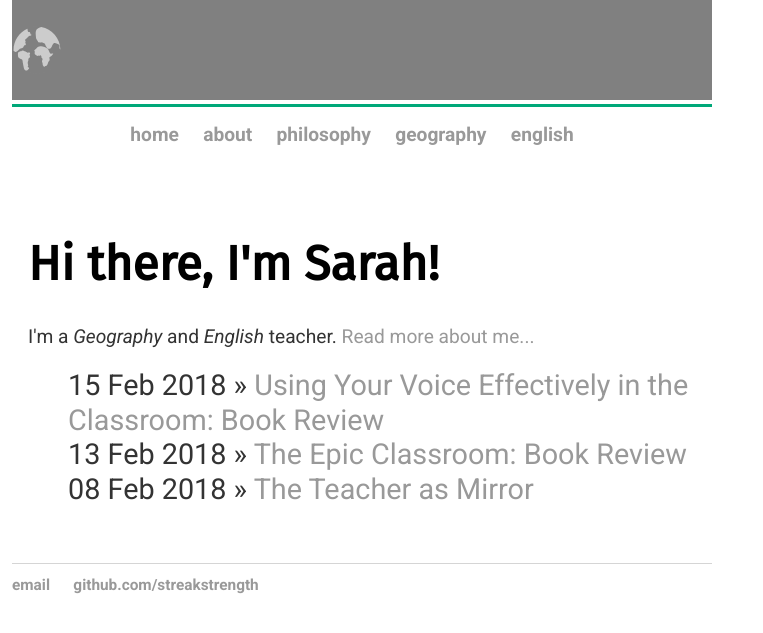
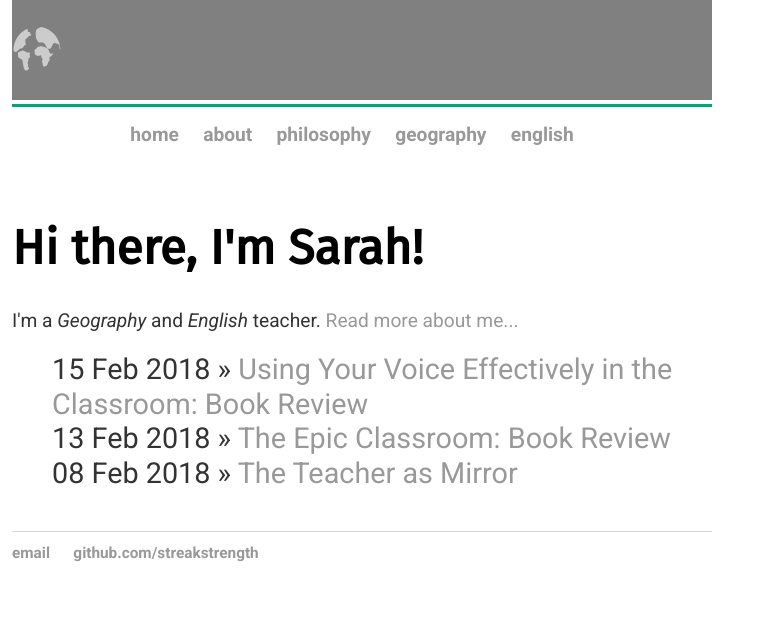
Before and after one commit to streakstrength/streakstrength.github.io, a Jekyll site: the page built from index.html, in a window 1280 px wide. Shown: the top 633 px of the page, without its empty margins (0-763 px from the left). Built offline with Jekyll 4.4.1, drawn with Linux system fonts in a browser that asks for light colours; nearby versions of some CDN libraries.

Commit message:
Update main.css

```diff
--- a/css/main.css
+++ b/css/main.css
@@ -69,7 +69,7 @@ footer {
 
 /* Main content */
 .container {
-    padding: 16px;
+    /* padding: 16px; */
     position: relative;
     display: inline-block;
 }
```
